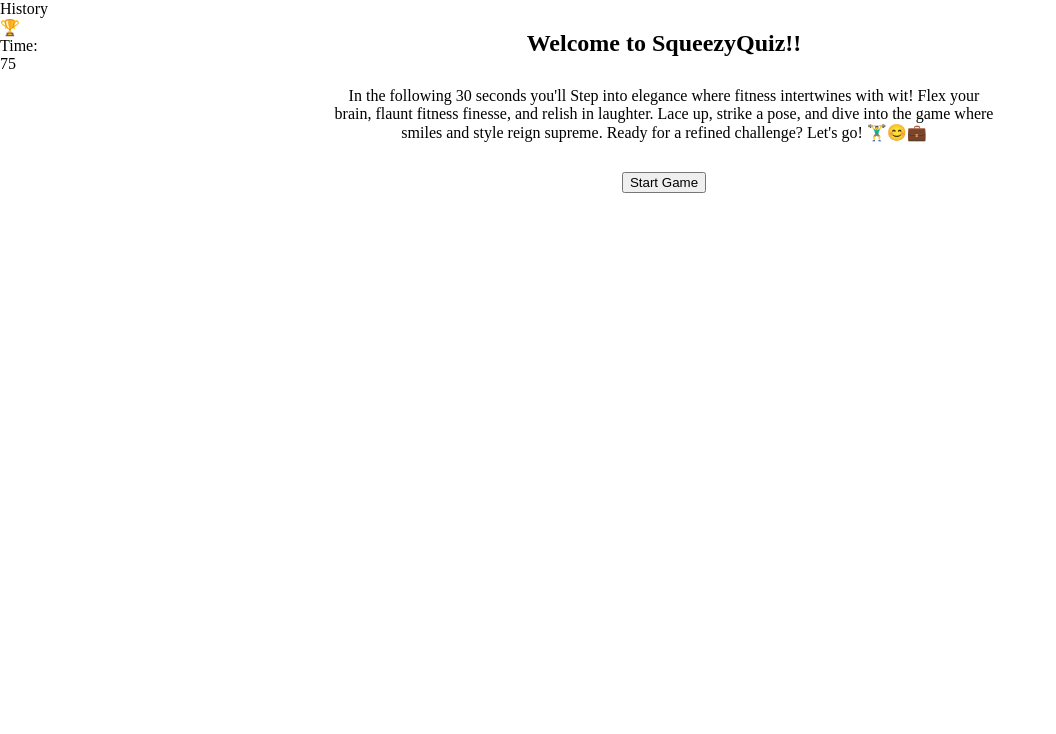
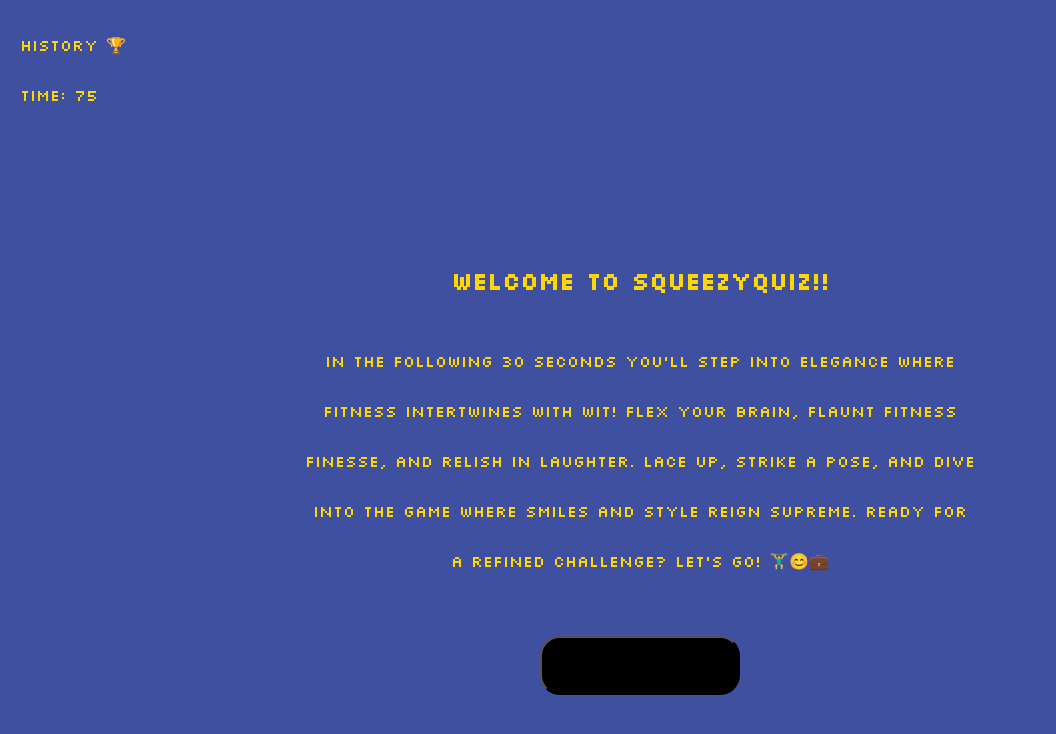
Before and after one commit to danielhe27/SqueezyQuiz, a plain HTML site: page index.html in a window 1280 px wide. Shown: the whole page, without its empty margins (0-1056 px from the left). Drawn offline with Linux system fonts and the light colour scheme; a web font is replaced by a local one.

Commit message:
decoration buttons background color

```diff
--- a/assets/css/style.css
+++ b/assets/css/style.css
@@ -21,9 +21,31 @@ h1, p{
   display: none;
 }
 
+/* center text margins and moving items to the right */
 h2{
   text-align: center;
   justify-content: flex-end;
   margin-left: 250px;
   margin-top: 150px;
 }
+
+/* background color font colors and line height */
+body {
+  background-color: #4050A0;
+font-family: 'Silkscreen', sans-serif;
+  color: gold;
+  flex-wrap: wrap;
+  line-height: 50px;
+  padding: 20px;
+}
+
+/* decoration and button rounded */
+button {
+  border-radius: 20px;
+  background-color: black;
+  font-family:'Bungee Spice', sans-serif;
+  margin: 20px;
+  text-align: center;
+  padding:20px;
+  width: 200px;
+  }
```
